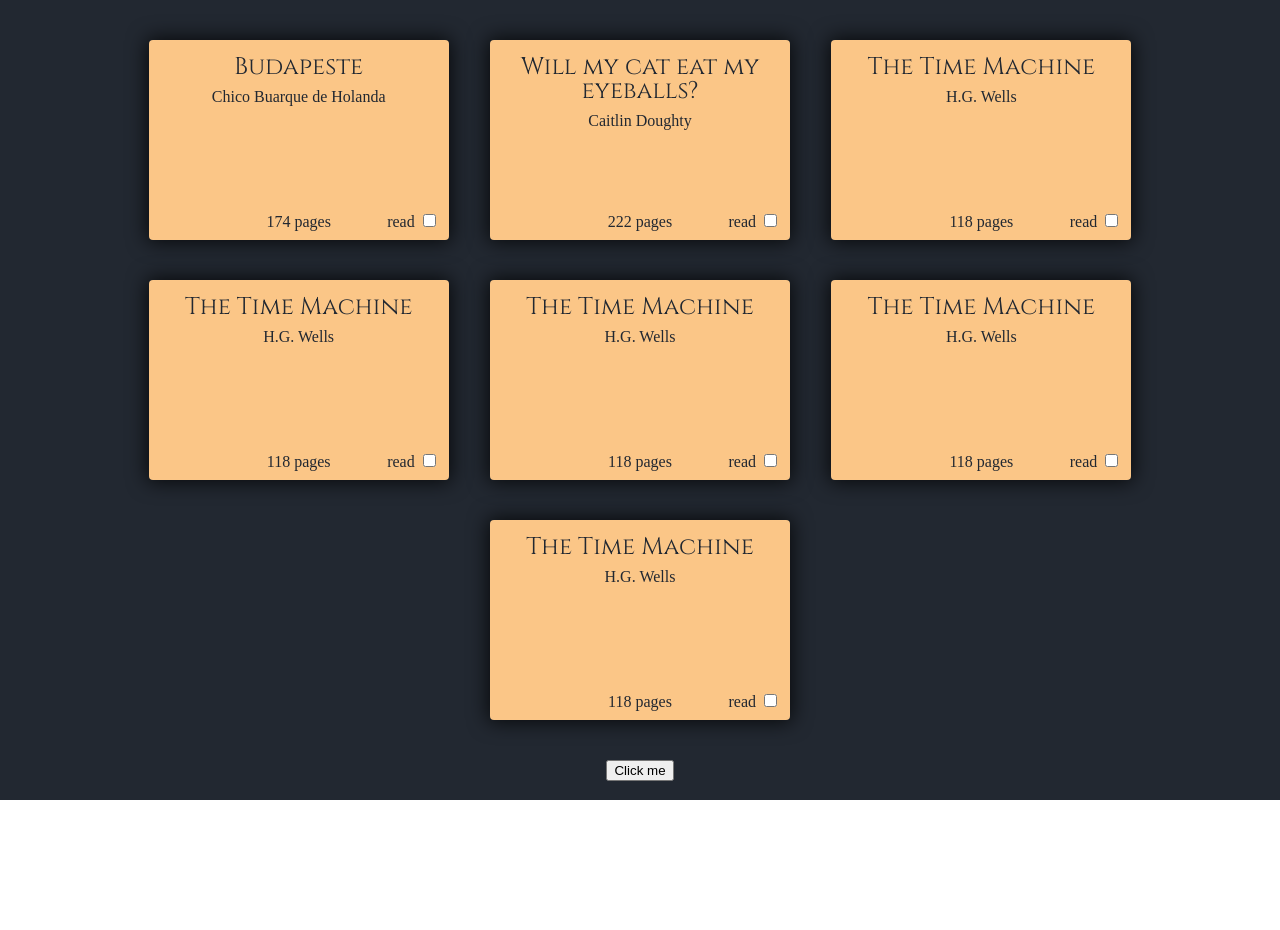
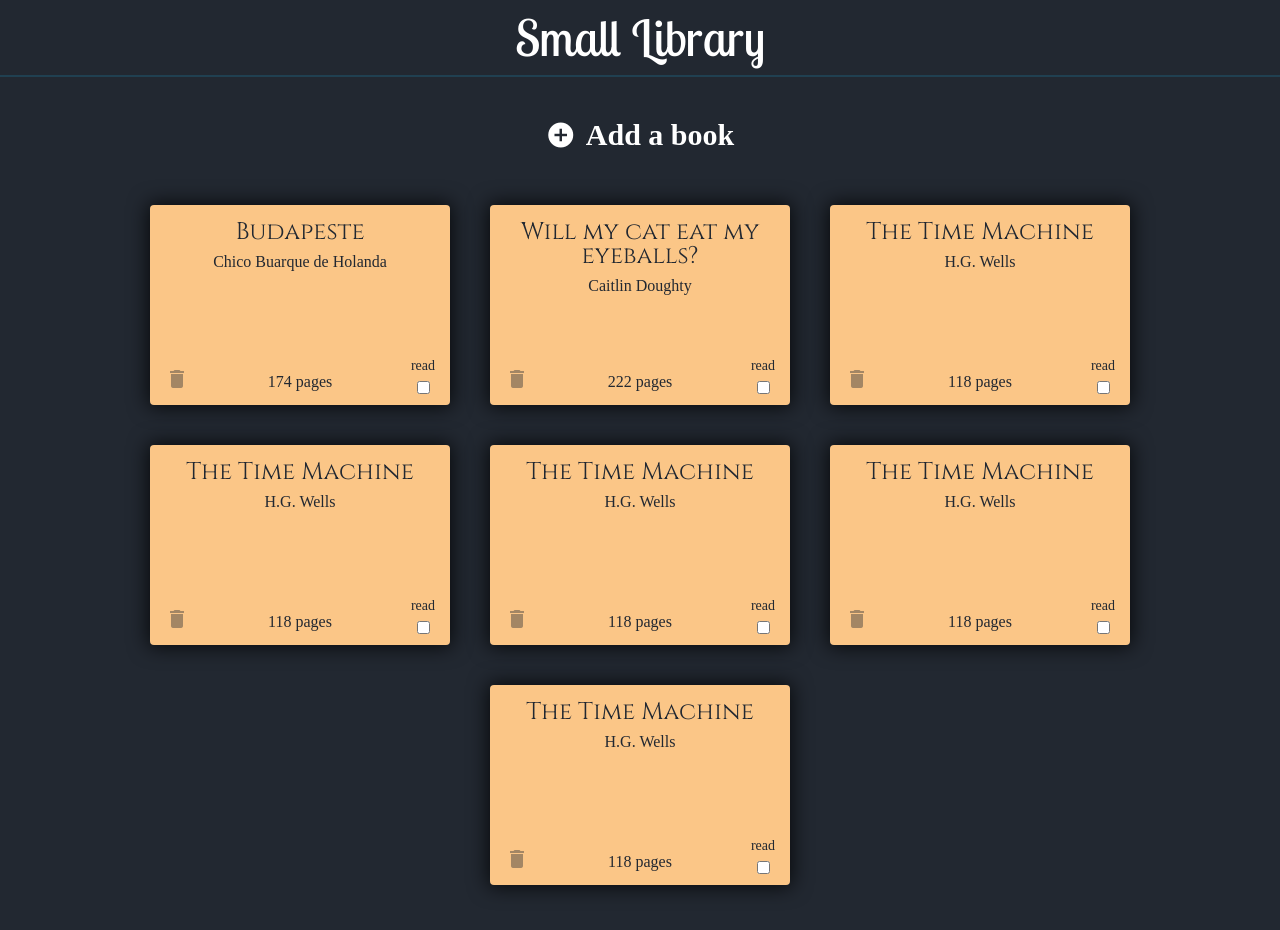
Before and after one commit to pklepa/small-library, a plain HTML site: page index.html in a window 1280 px wide. Before the commit the page ends 800 px from the top, so only its background shows below. Drawn offline with Linux system fonts and the light colour scheme; a web font is replaced by a local one.

Commit message:
Refurbish visuals in main page

```diff
--- a/index.html
+++ b/index.html
@@ -6,7 +6,8 @@
 
     <title>Small Library</title>
 
-    <link href="https://fonts.googleapis.com/css2?family=Cinzel:wght@400;700;900&family=Glegoo:wght@400;700&display=swap" rel="stylesheet">
+    <link href="https://fonts.googleapis.com/css2?family=Cinzel:wght@400;700;900&family=Glegoo:wght@400;700&family=Lobster+Two&display=swap" rel="stylesheet">
+    <link href="https://fonts.googleapis.com/icon?family=Material+Icons" rel="stylesheet">
 
 
     <link rel="stylesheet" href="./styles/reset.css">
@@ -17,10 +18,18 @@
     <div id="page-home">
 
         <header>
+            <h1>Small Library</h1>
+
+
         </header>
 
 
         <main>
+            <div class="add-book" id="btn-add">
+                <span>add_circle</span>
+                <a href="#">Add a book</a>
+            </div>
+
             <div class="cards-container">
                 <div class="card">
                     <h2>Budapeste</h2>
@@ -30,6 +39,8 @@
                         <label for="read-checkbox">read</label>
                         <input type="checkbox" name="read-checkbox">
                     </div>
+
+                    <a href="#" id="btn-remove">delete</a>
                 </div>
                 <div class="card">
                     <h2>Will my cat eat my eyeballs?</h2>
@@ -39,6 +50,7 @@
                         <label for="read-checkbox">read</label>
                         <input type="checkbox" name="read-checkbox">
                     </div>
+                    <a href="#" id="btn-remove">delete</a>
                 </div>
                 <div class="card">
                     <h2>The Time Machine</h2>
@@ -48,6 +60,7 @@
                         <label for="read-checkbox">read</label>
                         <input type="checkbox" name="read-checkbox">
                     </div>
+                    <a href="#" id="btn-remove">delete</a>
                 </div>
                 <div class="card">
                     <h2>The Time Machine</h2>
@@ -57,6 +70,7 @@
                         <label for="read-checkbox">read</label>
                         <input type="checkbox" name="read-checkbox">
                     </div>
+                    <a href="#" id="btn-remove">delete</a>
                 </div>
                 <div class="card">
                     <h2>The Time Machine</h2>
@@ -66,6 +80,7 @@
                         <label for="read-checkbox">read</label>
                         <input type="checkbox" name="read-checkbox">
                     </div>
+                    <a href="#" id="btn-remove">delete</a>
                 </div>
                 <div class="card">
                     <h2>The Time Machine</h2>
@@ -75,6 +90,7 @@
                         <label for="read-checkbox">read</label>
                         <input type="checkbox" name="read-checkbox">
                     </div>
+                    <a href="#" id="btn-remove">delete</a>
                 </div>
                 <div class="card">
                     <h2>The Time Machine</h2>
@@ -84,11 +100,10 @@
                         <label for="read-checkbox">read</label>
                         <input type="checkbox" name="read-checkbox">
                     </div>
+                    <a href="#" id="btn-remove">delete</a>
                 </div>
             </div>
 
-
-            <button style="margin-top: 20px">Click me</button>
         </main>
 
 
--- a/styles/main.css
+++ b/styles/main.css
@@ -16,11 +16,33 @@
     justify-content: center;
     align-items: center;
 
-    position: relative;
-
     font-family: 'Glegoo', serif;
     color: var(--background-color);
+
+    position: relative;
 }
+
+header {
+    position: fixed;
+    top: 0;
+    z-index: 1;
+    width: 100%;
+
+    display: flex;
+    justify-content: center;
+
+    background-color: var(--background-color);
+    border-bottom: 2px solid var(--dark-color);
+}
+
+header h1{
+    font-family: 'Lobster Two', cursive;
+    font-size: 50px;
+    color: white;
+
+    line-height: 1.5em;
+}
+
 
 main {
     display: flex;
@@ -29,12 +51,43 @@ main {
     align-items: center;
 
     width: 80%;
+
+    margin: 120px 0;
+}
+
+main .add-book {
+    color: white;
+    font-size: 30px;
+
+    display: flex;
+    align-content: center;
+
+    margin-bottom: 30px;
+
+    height: 35px;
+}
+
+main .add-book:hover {
+    border-bottom: 2px dashed var(--light-color);
+}
+
+main .add-book span {
+    font-family: "Material Icons";
+
+    margin-right: 10px;
+
+    cursor: pointer;
+}
+
+main .add-book a {
+    color: white;
+    font-weight: bold;
 }
 
 .cards-container {
     display: flex;
     flex-wrap: wrap;
-    justify-content: space-around;
+    justify-content: center;
 }
 
 
@@ -71,11 +124,40 @@ main {
 .card h4 {
     position: absolute;
 
-    bottom: 10px;
+    bottom: 15px;
 }
 
 .card .checkbox {
     position: absolute;
-    bottom: 10px;
-    right: 10px;
+    bottom: 8px;
+    right: 15px;
+
+    display: flex;
+    flex-direction: column;
+    align-items: center;
 }
+
+.card .checkbox label {
+    font-size: 14px;
+    margin-bottom: 5px;
+}
+
+.card a {
+    font-family: "Material Icons";
+    font-size: 24px;
+    color: var(--background-color);
+    opacity: 40%;
+
+    position: absolute;
+    bottom: 14px;
+    left: 15px;
+}
+
+.card a:hover {
+    color: rgb(153, 33, 33);
+    opacity: 100%;
+}
+
+.card a:active {
+    color: var(--background-color);
+}
```
